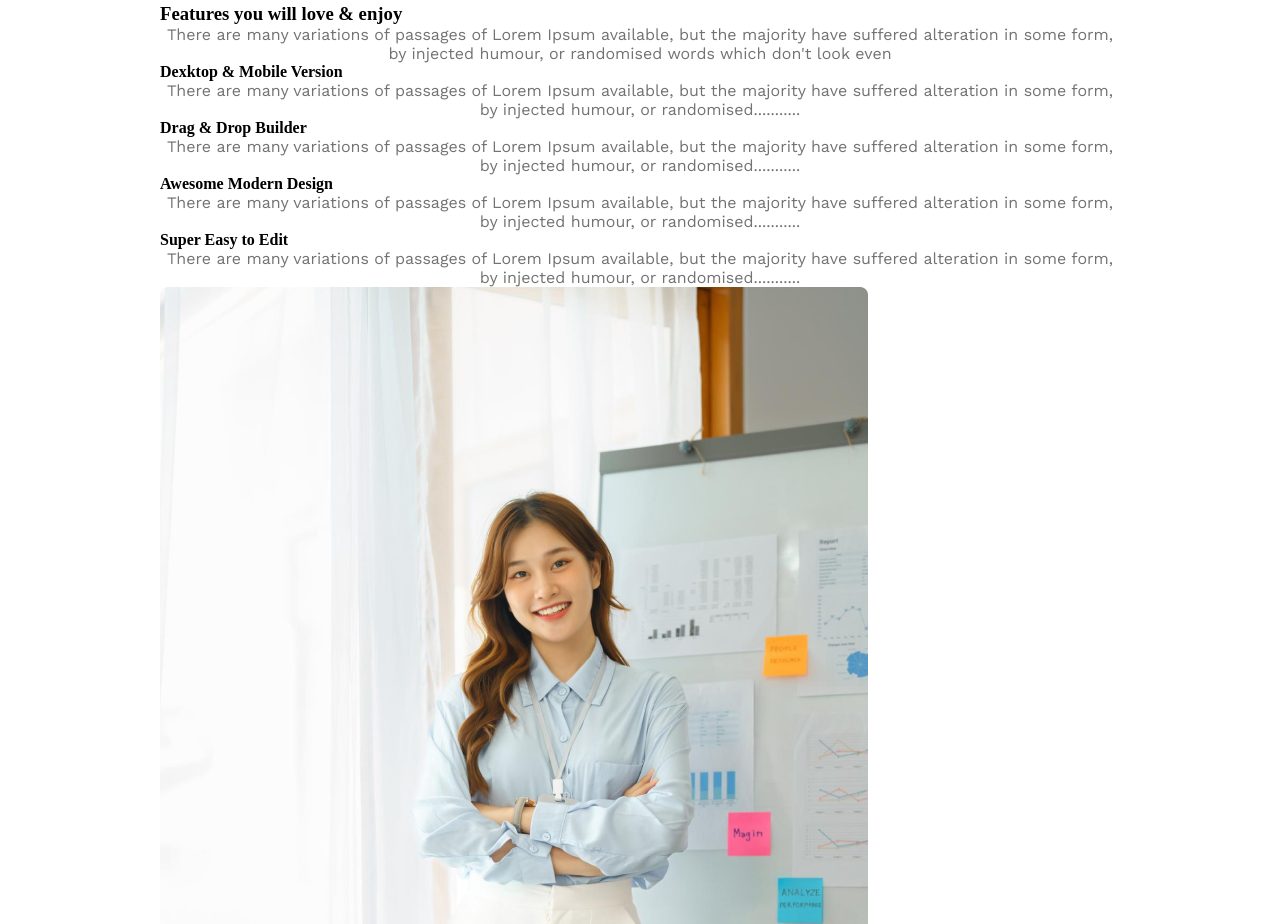
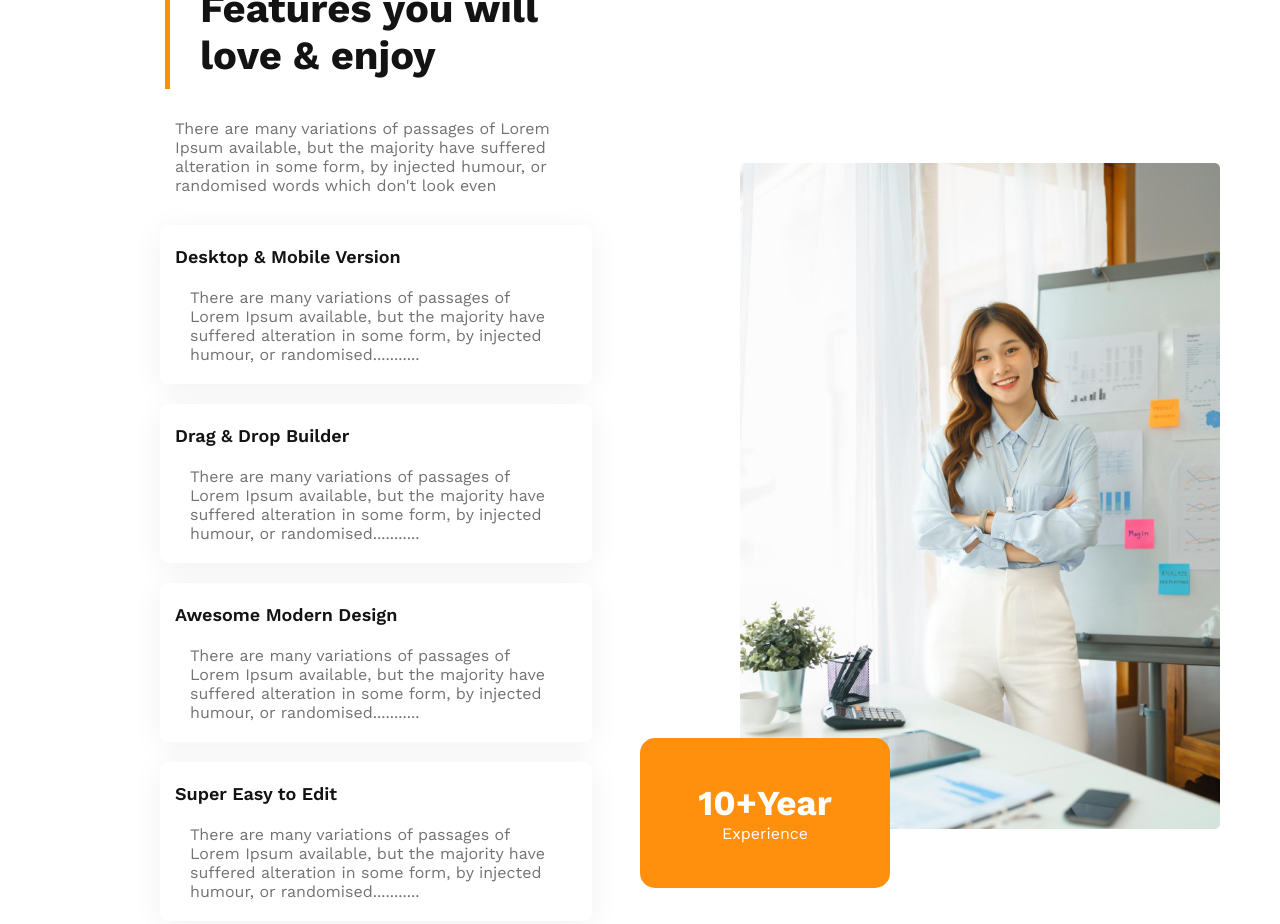
Before and after one commit to abdullahpahar/G3-Architects-Project, a plain HTML site: page index.html in a window 1280 px wide. Shown: the part 1531-2455 px from the top of the page. Drawn offline with nearby package versions, Linux system fonts and the light colour scheme.

Commit message:
Product section complate with halka responsive

```diff
--- a/index.html
+++ b/index.html
@@ -63,12 +63,12 @@
             </div>
         </section>
         <section class="container">
-            <div class="prooduct-wrapper">
+            <div class="product-wrapper">
                 <div class="product-left">
-                    <h3>Features you will love & enjoy</h3>
+                    <h3>Features you will <br>love & enjoy</h3>
                     <p>There are many variations of passages of Lorem Ipsum available, but the majority have suffered alteration in some form, by injected humour, or randomised words which don't look even</p>
                     <div class="product-box">
-                        <h4>Dexktop & Mobile Version</h4>
+                        <h4>Desktop & Mobile Version</h4>
                         <p>There are many variations of passages of Lorem Ipsum available, but the majority have suffered alteration in some form, by injected humour, or randomised...........</p>
                     </div>
 
@@ -89,9 +89,15 @@
                 </div>
                 <div class="product-right">
                     <img src="images/g3-architects-resources-main/images/architect.png" alt="">
+                    <div class="bach">
+                        <h1>10+Year</h1>
+                        <p>Experience</p>
+                    </div>
                 </div>
             </div>
         </section>
+
+
 
     </main>
 
--- a/style.css
+++ b/style.css
@@ -49,6 +49,7 @@ p {
     background-color: rgba(255, 144, 14, 0.1);
     padding: 30px 0px;
 
+
 }
 
 
@@ -96,7 +97,7 @@ p {
     display: grid;
     grid-template-columns: repeat(2, 1fr);
     gap: 10px;
-    width: 50%;
+    width: 45%;
 }
 
 .team-left img {
@@ -104,7 +105,7 @@ p {
 }
 
 .team-right {
-    width: 45%;
+    width: 50%;
     display: flex;
     flex-direction: column;
     justify-content: center;
@@ -132,16 +133,135 @@ p {
     letter-spacing: 0%;
     text-align: left;
 }
-.team-color-1{
+
+.team-color-1 {
     color: rgb(114, 114, 114);
     font-weight: 400;
     font-size: 30px;
 }
-.team-color-2{
-    color:rgb(255, 144, 14);
+
+.team-color-2 {
+    color: rgb(255, 144, 14);
     font-size: 35px;
 
 }
+
+/* Third section Start */
+.product-wrapper {
+    display: flex;
+    justify-content: space-between;
+    align-items: center;
+    margin: 0 auto;
+}
+
+.product-left {
+    width: 45%;
+}
+
+.product-left h3 {
+    color: rgb(19, 19, 19);
+    font-family: Work Sans;
+    font-size: 40px;
+    font-weight: 700;
+    text-align: left;
+    margin: 20px 5px;
+    border-left: 5px solid rgb(255, 144, 14);
+    padding: 10px 30px;
+}
+
+.product-left p {
+    color: rgb(114, 114, 114);
+    font-family: Work Sans;
+    font-size: 16px;
+    font-weight: 400;
+    letter-spacing: 0%;
+    text-align: left;
+    padding: 10px 15px;
+}
+
+.product-right {
+    width: 50%;
+    position: relative;
+
+}
+
+.product-right img {
+    width: 100%;
+    margin-top: 100px;
+    margin-left: 100px;
+}
+
+.product-left h4 {
+    color: rgb(19, 19, 19);
+    font-family: Work Sans;
+    font-size: 18px;
+    font-weight: 600;
+    line-height: 23px;
+    letter-spacing: 0%;
+    text-align: left;
+    padding: 10px 0px;
+}
+
+.product-box {
+    display: flex;
+    flex-direction: column;
+    justify-content: center;
+    align-items: start;
+    padding: 10px 15px;
+    border-radius: 8px;
+    box-shadow: 0px 4px 30px 0px rgba(0, 0, 0, 0.06);
+    background: rgb(255, 255, 255);
+    margin: 20px 0px;
+}
+
+.bach {
+    background-color: rgb(255, 144, 14);
+    justify-content: center;
+    align-items: center;
+    width: 250px;
+    height: 150px;
+    display: flex;
+    flex-direction: column;
+    position: absolute;
+    bottom: -55px;
+    border-radius: 15px;
+}
+.bach h1{
+font-weight: 700;
+font-size: 35px;
+color: rgb(255, 255, 255);
+
+}
+
+.bach p{
+font-weight: 400;
+font-size: 16px;
+color: rgb(255, 255, 255);
+
+}
+
+
+
+
+
+
+
+
+
+
+
+
+
+
+
+
+
+
+
+
+
+
+
 /* Responsive media query */
 /* Small Device */
 @media screen and (max-width:576px) {
@@ -156,6 +276,7 @@ p {
         width: 95%;
         border-radius: 8px;
     }
+
     .team-wrapper {
         flex-direction: column;
     }
@@ -177,7 +298,29 @@ p {
 
 
     }
+
+    .product-wrapper {
+        flex-direction: column;
+        justify-content: space-between;
+        align-items: center;
+        margin: 0 auto;
     }
+
+.product-left h3 {
+    font-size: 25px;
+    font-weight: 600;
+    text-align: left;
+    margin: 24px 2px;
+    line-height: 45px;
+    border: none;
+}
+
+.product-right {
+    width: 100%;
+}
+
+}
+
 /* Medium Device */
 @media screen and (min-width:576px) and (max-width:992px) {
 
```
Lines whose indentation alone changed are shown as unchanged.
